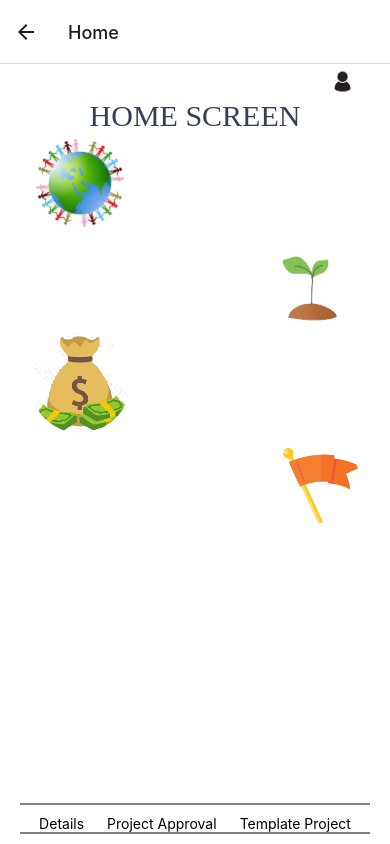
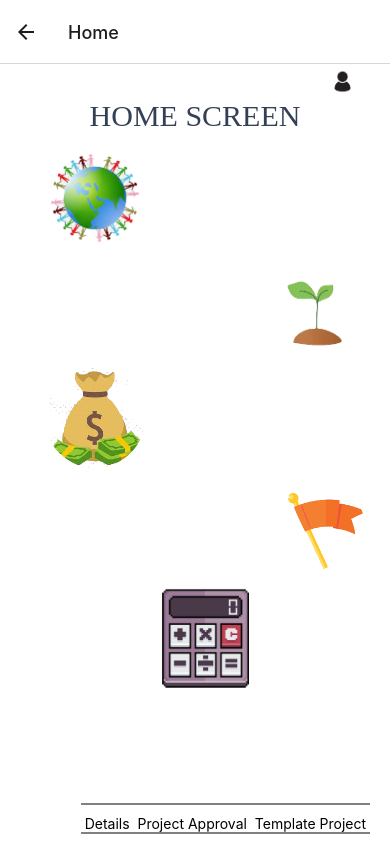
Before and after one commit to Adoyle210/Youth-For-Earthwin, a React Native app in the folder Youth-For-Earthwin/: screen /Home in a window 390 px wide. Built offline with nearby package versions, Linux system fonts and the light colour scheme.

Commit message:
add calculator button

```diff
--- a/Youth-For-Earthwin/screens/HomeScreen.js
+++ b/Youth-For-Earthwin/screens/HomeScreen.js
@@ -2,7 +2,6 @@ import React from "react";
 import {View, Text, StyleSheet, TouchableOpacity, Image} from "react-native";
 import Menu from '../components/Menu';
 import Profile from "../components/Profile";
-
 
 const HomeScreen = ({navigation}) => {
     return (
@@ -32,7 +31,11 @@ const HomeScreen = ({navigation}) => {
                         <Image source={require('../assets/flag.png')} style={styles.image}/>
                     </TouchableOpacity>
                 </View>
-
+                <View style={styles.centerContainer}>
+                    <TouchableOpacity style={styles.buttonStyle} onPress={() => navigation.navigate("Idling2")}>
+                        <Image source={require('../assets/calculator.png')} style={styles.newImage}/>
+                    </TouchableOpacity>
+                </View>
             </View>
             <View style={styles.MenuStyle}>
                 <View style={styles.lineStyle}> </View>
@@ -65,11 +68,6 @@ const styles = StyleSheet.create({
         color: "#344055",
         textTransform: "uppercase",
         fontFamily: "Nunito_600SemiBold",
-        // fontWeight: 'bold',
-    },
-    textstyle: {
-        fontSize: 20,
-        color: "#344055",
     },
     lineStyle: {
         marginBottom: 10,
@@ -89,11 +87,29 @@ const styles = StyleSheet.create({
         justifyContent: "center",
         alignItems: "center",
     },
+    centerContainer: {
+        justifyContent: "center",
+        alignItems: "center",
+    },
     image: {
         width: 100,
         height: 100,
-        borderRadius: 200/2
-    }
+        borderRadius: 200/2,
+    },
+    newImage: {
+        width: 100,
+        height: 100,
+        resizeMode: 'contain'
+    },
+    buttonStyle: {
+        padding: 10,
+        margin: 5,
+        height: 100,
+        width: 100,
+    },
+    MenuStyle: {
+        alignSelf: 'flex-end',
+    },
 });
 
 export default HomeScreen;
```
Lines whose indentation alone changed are shown as unchanged.
